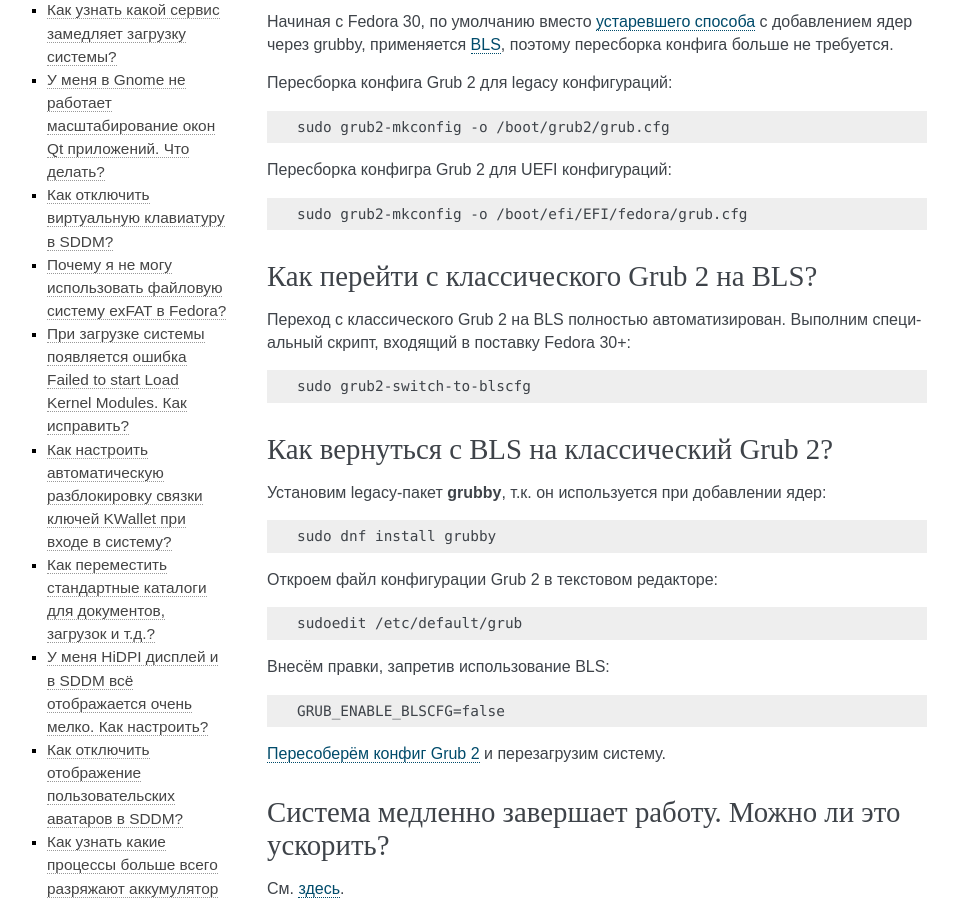
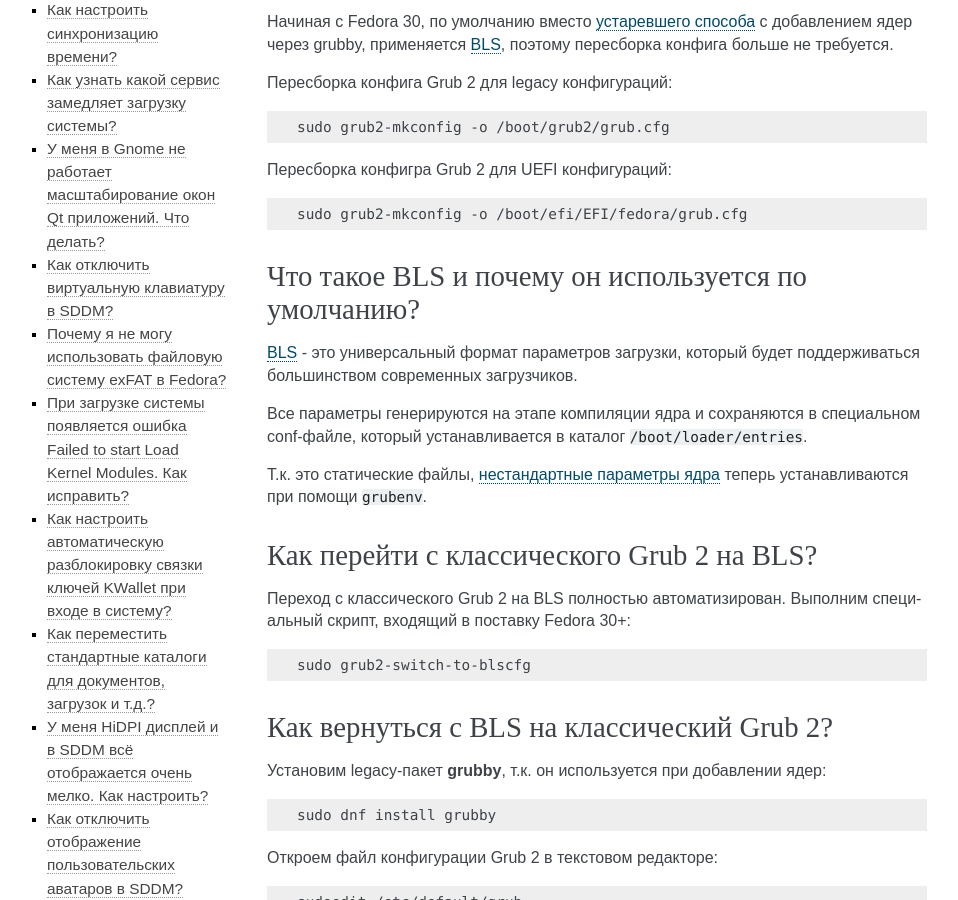
Before and after one commit to RussianFedora/FAQ, a Sphinx documentation site: the page built from source/using-system.rst, in a window 1280 px wide and 900 px high, scrolled down 1576 px. Shown: the whole window, without its empty margins (153-1111 px from the left). Built offline with Sphinx 7.4.7, drawn with Linux system fonts in a browser that asks for light colours; some of the changed text lies outside the part shown.

Commit message:
Added question with basic information about BLS.

```diff
--- a/source/using-system.rst
+++ b/source/using-system.rst
@@ -103,7 +103,7 @@
 Как пересобрать конфиг Grub 2?
 ====================================
 
-Начиная с Fedora 30, по умолчанию вместо `устаревшего способа <https://fedoraproject.org/wiki/Changes/BootLoaderSpecByDefault>`__ с добавлением ядер через grubby, применяется `BLS <https://systemd.io/BOOT_LOADER_SPECIFICATION>`__, поэтому пересборка конфига больше не требуется.
+Начиная с Fedora 30, по умолчанию вместо `устаревшего способа <https://fedoraproject.org/wiki/Changes/BootLoaderSpecByDefault>`__ с добавлением ядер через grubby, применяется :ref:`BLS <grub-bls-info>`, поэтому пересборка конфига больше не требуется.
 
 Пересборка конфига Grub 2 для legacy конфигураций:
 
@@ -116,6 +116,18 @@
 .. code-block:: text
 
     sudo grub2-mkconfig -o /boot/efi/EFI/fedora/grub.cfg
+
+.. index:: boot, grub, bls, loader
+.. _grub-bls-info:
+
+Что такое BLS и почему он используется по умолчанию?
+=======================================================
+
+`BLS <https://systemd.io/BOOT_LOADER_SPECIFICATION>`__ - это универсальный формат параметров загрузки, который будет поддерживаться большинством современных загрузчиков.
+
+Все параметры генерируются на этапе компиляции ядра и сохраняются в специальном conf-файле, который устанавливается в каталог ``/boot/loader/entries``.
+
+Т.к. это статические файлы, :ref:`нестандартные параметры ядра <kernelpm-perm>` теперь устанавливаются при помощи ``grubenv``.
 
 .. index:: boot, grub, bls, loader
 .. _grub-to-bls:
```
